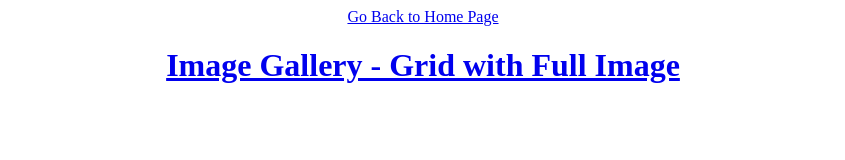
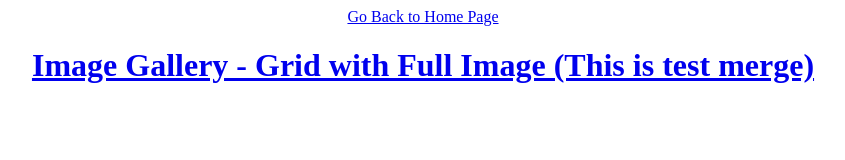
Before and after one commit to asadawan786/js-projects, a plain HTML site: page img-galleries/gallery01.html in a window 1280 px wide. Shown: the whole page, without its empty margins (217-1062 px from the left). Drawn offline with Linux system fonts and the light colour scheme.

Commit message:
testing merge

```diff
--- a/img-galleries/gallery01.html
+++ b/img-galleries/gallery01.html
@@ -12,7 +12,7 @@
     <a class="to-Home" href="/index.html">Go Back to Home Page</a>
 
     <a href="./img-galleries/gallery01.html">
-     <h1>Image Gallery - Grid with Full Image</h1>
+     <h1>Image Gallery - Grid with Full Image (This is test merge)</h1>
    </a>
 </div>
 
```
